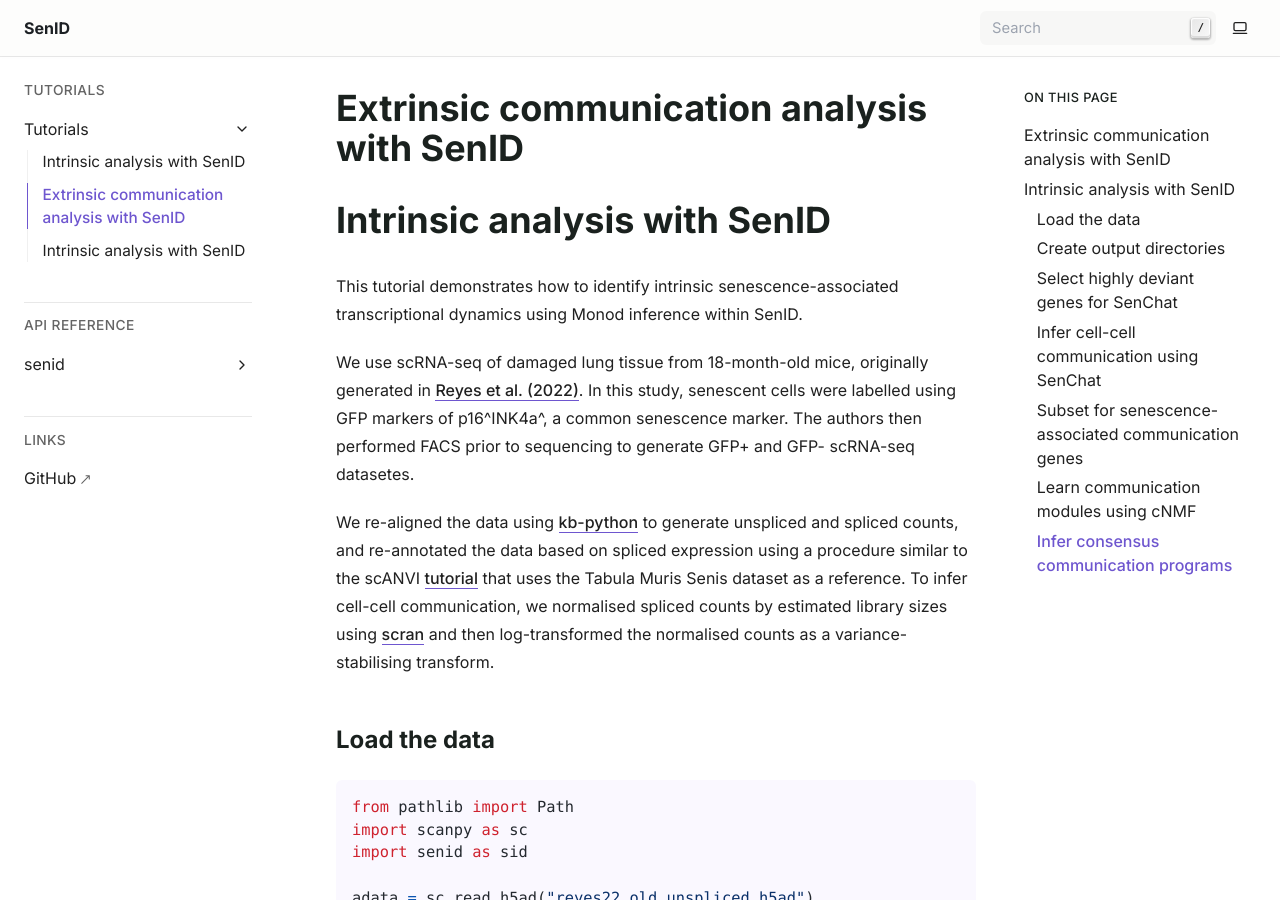
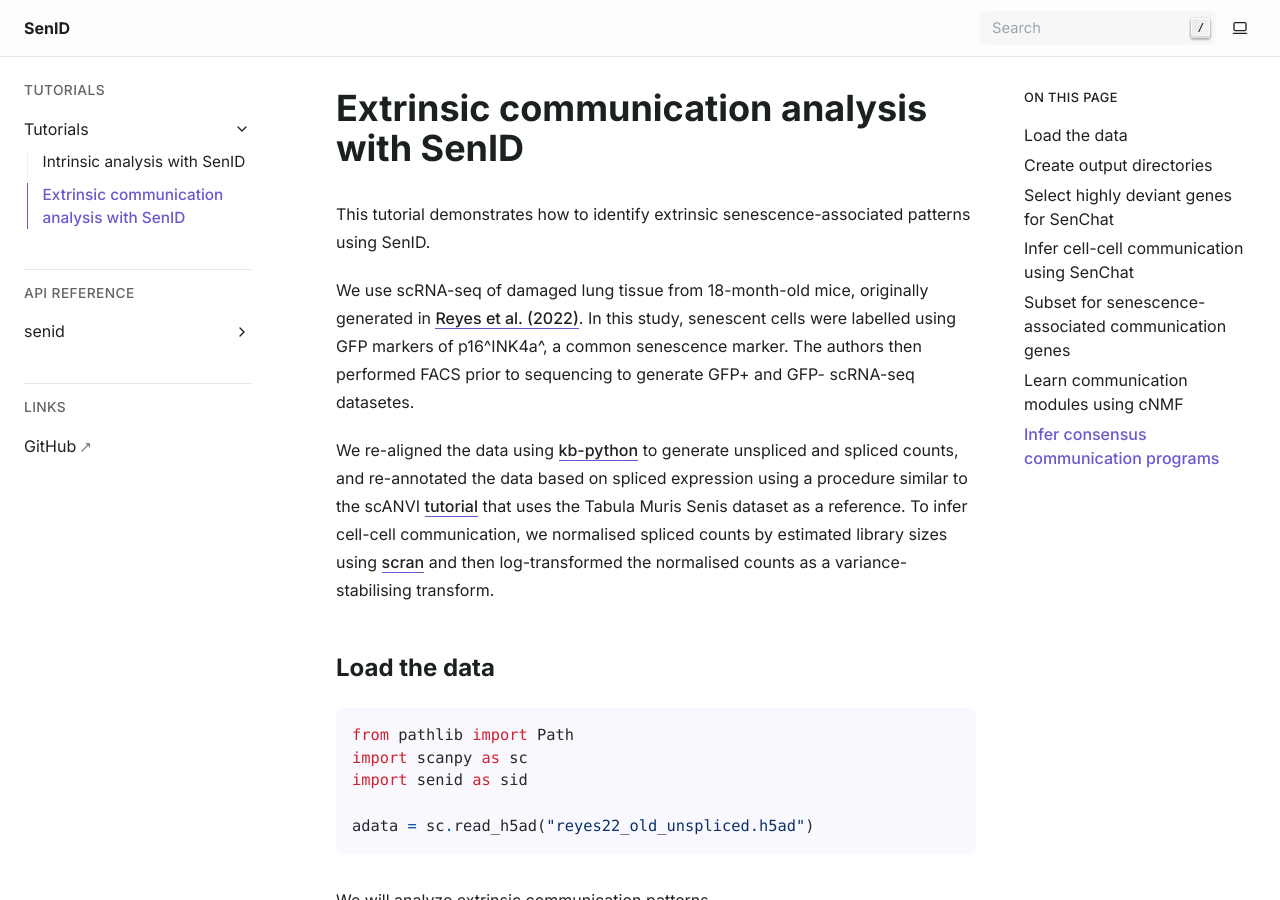
Before and after one commit to axelalmet/SenID, a Sphinx documentation site: the page built from docs/tutorials/extrinsic_analysis.md, in a window 1280 px wide and 900 px high. Built offline with Sphinx 7.4.7, drawn with Linux system fonts in a browser that asks for light colours; pages that are not in the unit, such as notebooks, are missing from menus.

Commit message:
Fixing documentation.

```diff
--- a/docs/tutorials/extrinsic_analysis.md
+++ b/docs/tutorials/extrinsic_analysis.md
@@ -1,7 +1,5 @@
 # Extrinsic communication analysis with SenID
-# Intrinsic analysis with SenID
-
-This tutorial demonstrates how to identify intrinsic senescence-associated transcriptional dynamics using Monod inference within SenID.
+This tutorial demonstrates how to identify extrinsic senescence-associated patterns using SenID.
 
 We use scRNA-seq of damaged lung tissue from 18-month-old mice, originally generated in [Reyes et al. (2022)](https://doi.org/10.1126/science.abf3326). In this study, senescent cells were labelled using GFP markers of p16^INK4a^, a common senescence marker. The authors then performed FACS prior to sequencing to generate GFP+ and GFP- scRNA-seq datasetes.
 
```
